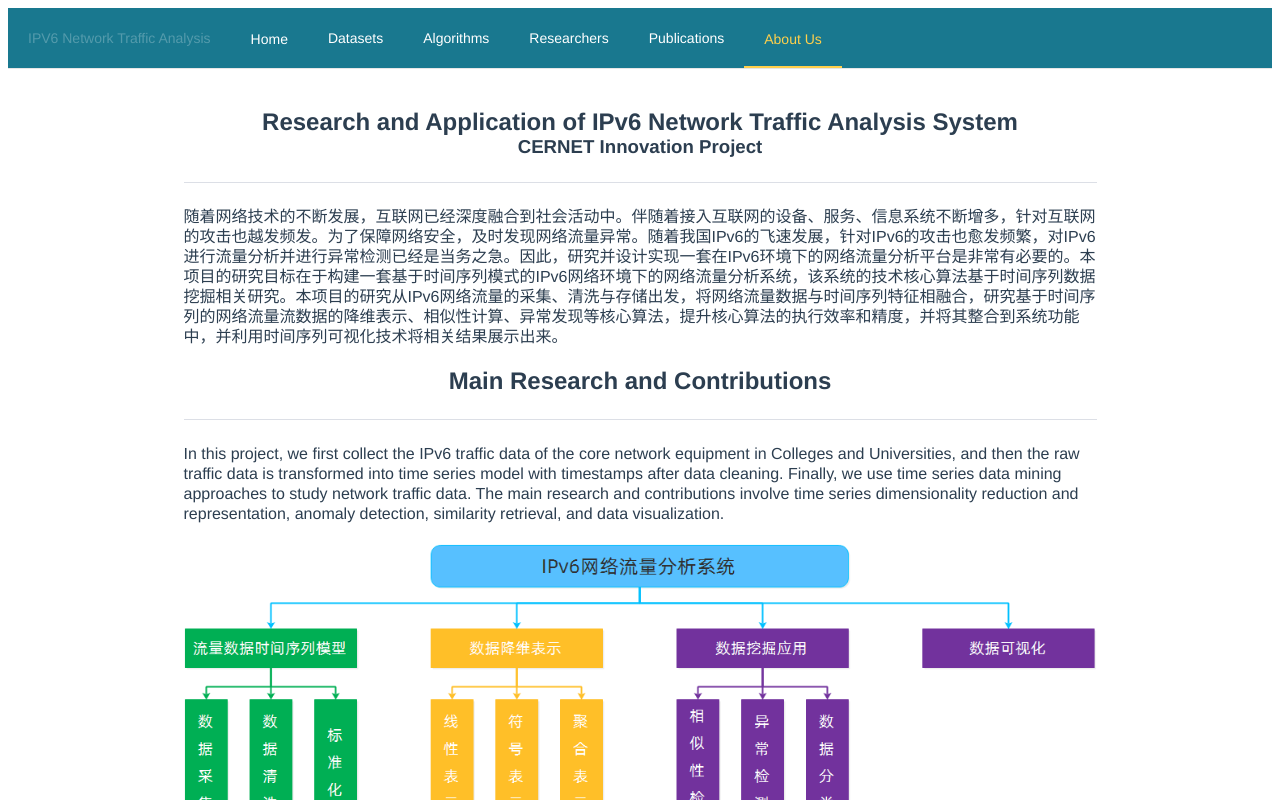
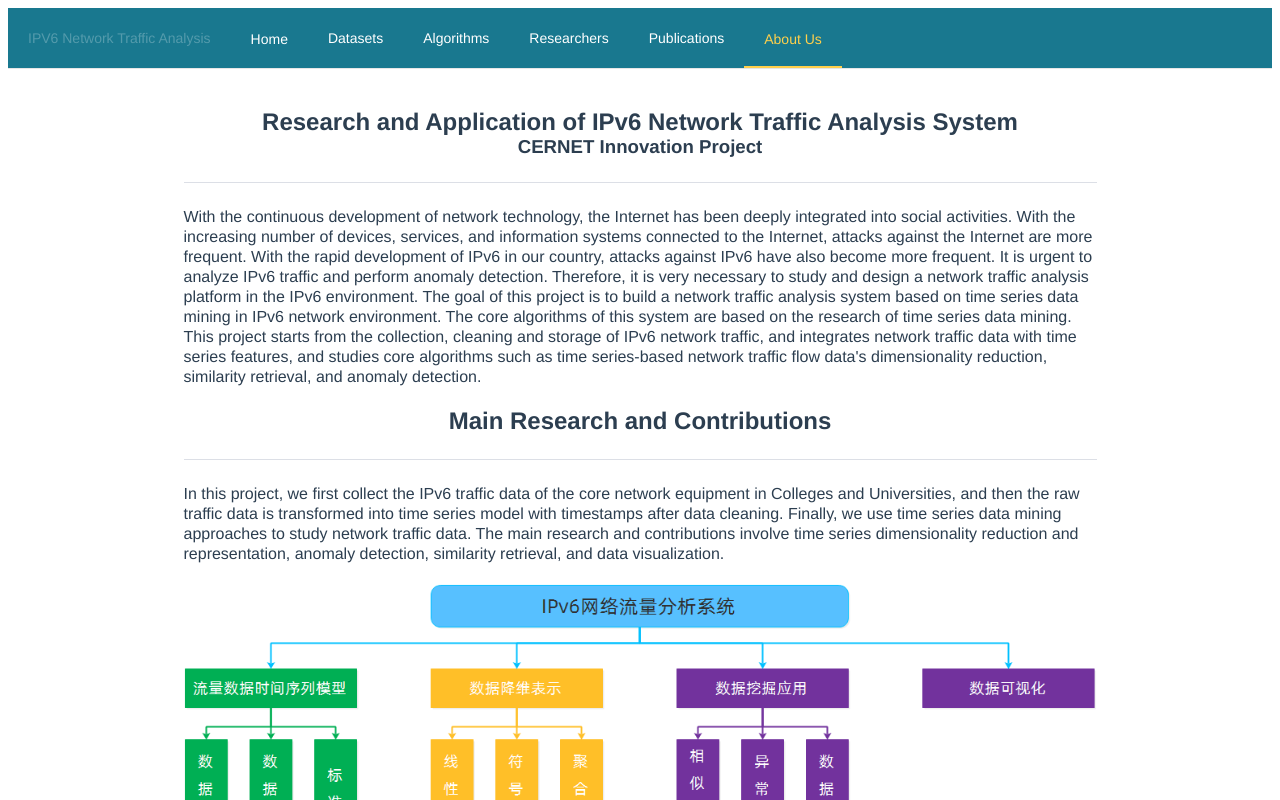
Before and after one commit to PengZh88/NTASWebsite, a Vue app: page /aboutus in a window 1280 px wide. Shown: the top 800 px of the page. Built offline with nearby package versions, Linux system fonts and the light colour scheme.

Commit message:
更新aboutus

```diff
--- a/src/components/aboutus.vue
+++ b/src/components/aboutus.vue
@@ -7,7 +7,7 @@
           <span class="jstitle-small">CERNET Innovation Project</span>
           <el-divider></el-divider>
           <div class="jscontent">
-            随着网络技术的不断发展，互联网已经深度融合到社会活动中。伴随着接入互联网的设备、服务、信息系统不断增多，针对互联网的攻击也越发频发。为了保障网络安全，及时发现网络流量异常。随着我国IPv6的飞速发展，针对IPv6的攻击也愈发频繁，对IPv6进行流量分析并进行异常检测已经是当务之急。因此，研究并设计实现一套在IPv6环境下的网络流量分析平台是非常有必要的。本项目的研究目标在于构建一套基于时间序列模式的IPv6网络环境下的网络流量分析系统，该系统的技术核心算法基于时间序列数据挖掘相关研究。本项目的研究从IPv6网络流量的采集、清洗与存储出发，将网络流量数据与时间序列特征相融合，研究基于时间序列的网络流量流数据的降维表示、相似性计算、异常发现等核心算法，提升核心算法的执行效率和精度，并将其整合到系统功能中，并利用时间序列可视化技术将相关结果展示出来。
+            With the continuous development of network technology, the Internet has been deeply integrated into social activities. With the increasing number of devices, services, and information systems connected to the Internet, attacks against the Internet are more frequent. With the rapid development of IPv6 in our country, attacks against IPv6 have also become more frequent. It is urgent to analyze IPv6 traffic and perform anomaly detection. Therefore, it is very necessary to study and design a network traffic analysis platform in the IPv6 environment. The goal of this project is to build a network traffic analysis system based on time series data mining in IPv6 network environment. The core algorithms of this system are based on the research of time series data mining. This project starts from the collection, cleaning and storage of IPv6 network traffic, and integrates network traffic data with time series features, and studies core algorithms such as time series-based network traffic flow data's dimensionality reduction, similarity retrieval, and anomaly detection.
           </div>
         </div>
       </el-col>
```
